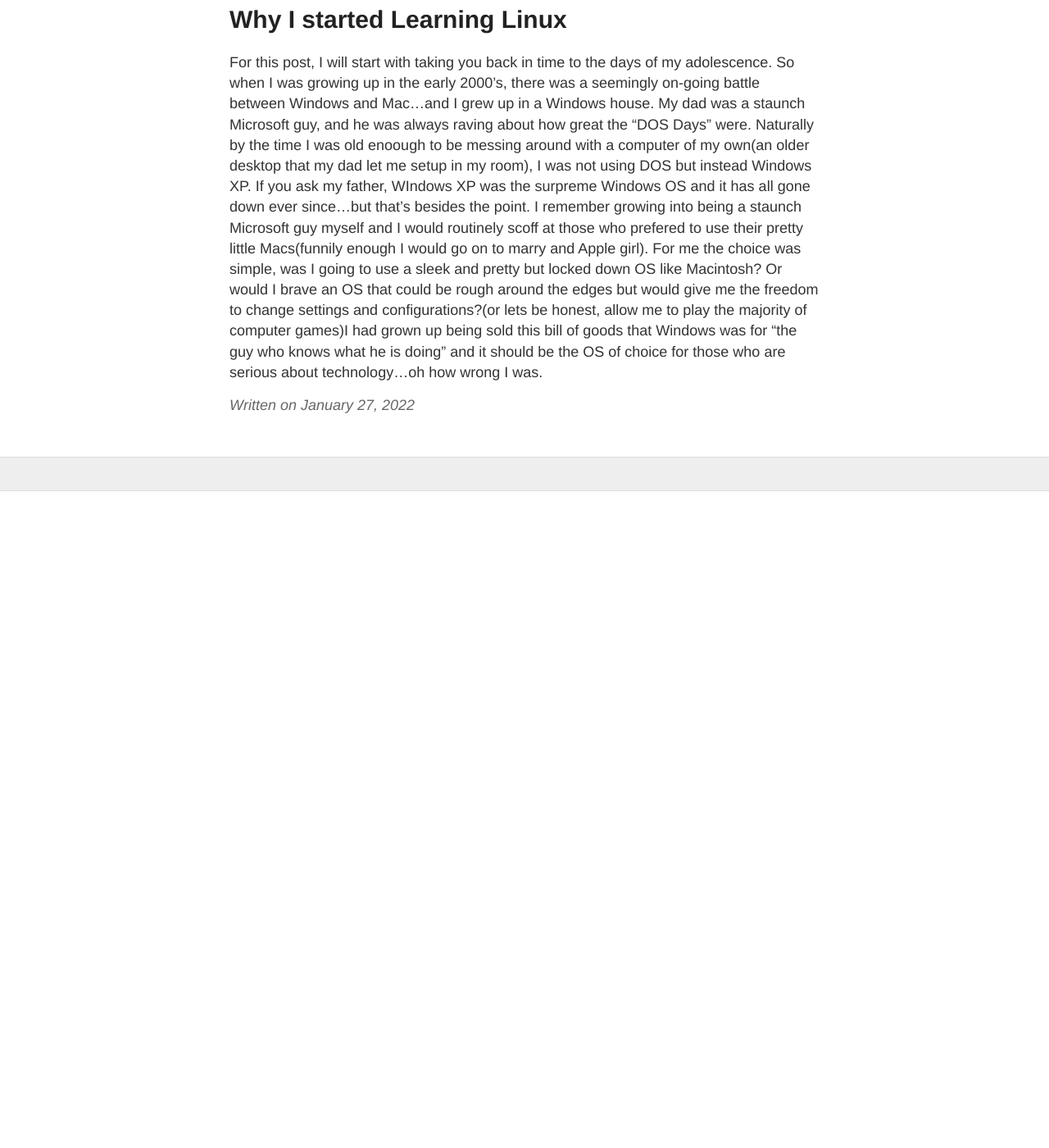
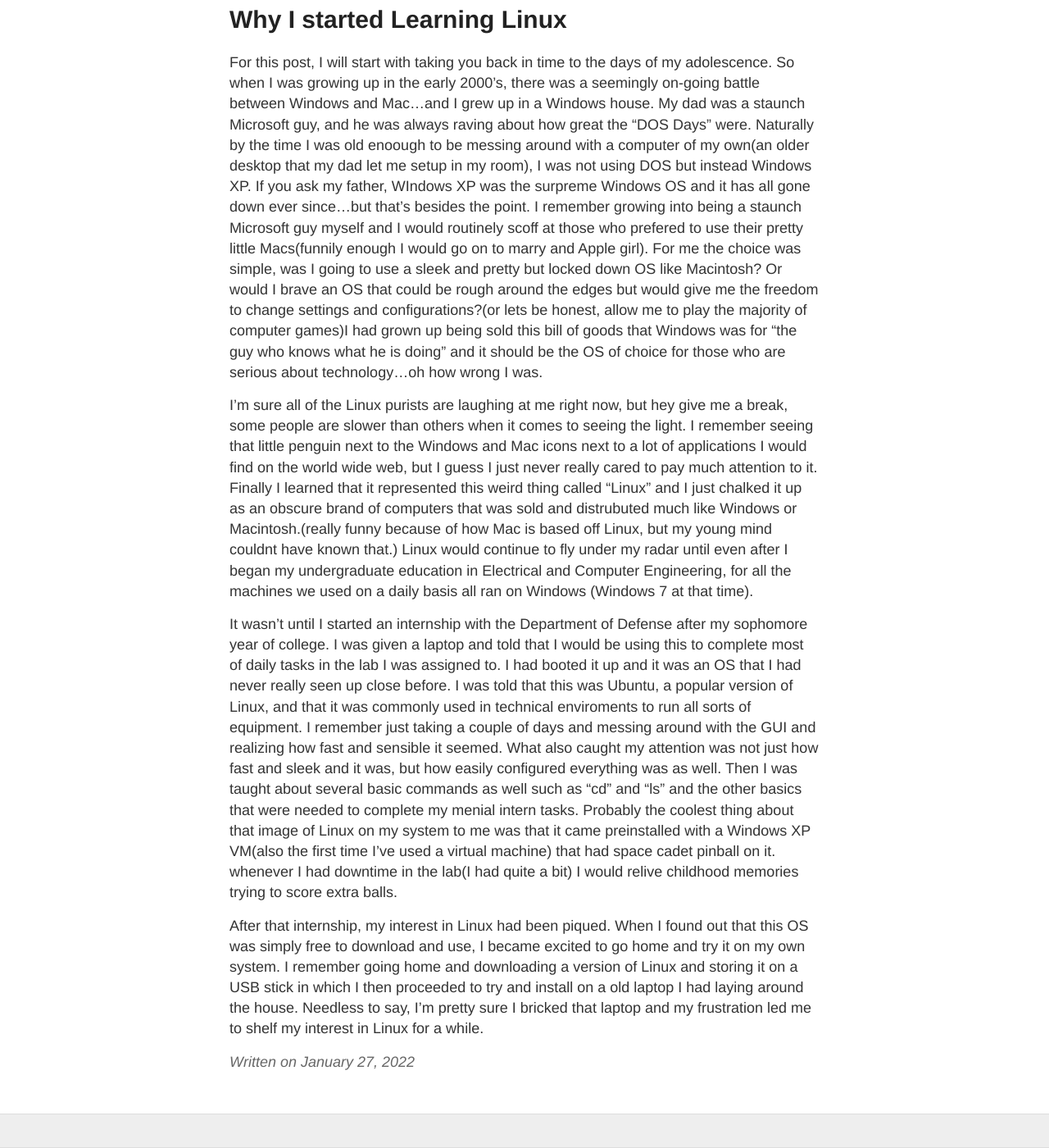
Before and after one commit to rockinraymond/wyattcraymond, a Jekyll site: the page built from _posts/2022-1-27-Why-I-Started-Learning-Linux.md, in a window 1280 px wide and 1400 px high, scrolled down 163 px. Shown: the whole window at 82% size. Built offline with Jekyll 4.4.1, drawn with Linux system fonts in a browser that asks for light colours; before the commit the page ends 900 px from its top, so only the background shows below that.

Commit message:
Update 2022-1-27-Why-I-Started-Learning-Linux.md

```diff
--- a/_posts/2022-1-27-Why-I-Started-Learning-Linux.md
+++ b/_posts/2022-1-27-Why-I-Started-Learning-Linux.md
@@ -4,3 +4,9 @@ title: Why I started Learning Linux
 published: true
 ---
 For this post, I will start with taking you back in time to the days of my adolescence. So when I was growing up in the early 2000's, there was a seemingly on-going battle between Windows and Mac...and I grew up in a Windows house. My dad was a staunch Microsoft guy, and he was always raving about how great the "DOS Days" were. Naturally by the time I was old enoough to be messing around with a computer of my own(an older desktop that my dad let me setup in my room), I was not using DOS but instead Windows XP. If you ask my father, WIndows XP was the surpreme Windows OS and it has all gone down ever since...but that's besides the point. I remember growing into being a staunch Microsoft guy myself and I would routinely scoff at those who prefered to use their pretty little Macs(funnily enough I would go on to marry and Apple girl). For me the choice was simple, was I going to use a sleek and pretty but locked down OS like Macintosh? Or would I brave an OS that could be rough around the edges but would give me the freedom to change settings and configurations?(or lets be honest, allow me to play the majority of computer games)I had grown up being sold this bill of goods that Windows was for "the guy who knows what he is doing" and it should be the OS of choice for those who are serious about technology...oh how wrong I was.
+
+I'm sure all of the Linux purists are laughing at me right now, but hey give me a break, some people are slower than others when it comes to seeing the light. I remember seeing that little penguin next to the Windows and Mac icons next to a lot of applications I would find on the world wide web, but I guess I just never really cared to pay much attention to it. Finally I learned that it represented this weird thing called "Linux" and I just chalked it up as an obscure brand of computers that was sold and distrubuted much like Windows or Macintosh.(really funny because of how Mac is based off Linux, but my young mind couldnt have known that.) Linux would continue to fly under my radar until even after I began my undergraduate education in Electrical and Computer Engineering, for all the machines we used on a daily basis all ran on Windows (Windows 7 at that time).
+
+It wasn't until I started an internship with the Department of Defense after my sophomore year of college. I was given a laptop and told that I would be using this to complete most of daily tasks in the lab I was assigned to. I had booted it up and it was an OS that I had never really seen up close before. I was told that this was Ubuntu, a popular version of Linux, and that it was commonly used in technical enviroments to run all sorts of equipment. I remember just taking a couple of days and messing around with the GUI and realizing how fast and sensible it seemed. What also caught my attention was not just how fast and sleek and it was, but how easily configured everything was as well. Then I was taught about several basic commands as well such as "cd" and "ls" and the other basics that were needed to complete my menial intern tasks. Probably the coolest thing about that image of Linux on my system to me was that it came preinstalled with a Windows XP VM(also the first time I've used a virtual machine) that had space cadet pinball on it. whenever I had downtime in the lab(I had quite a bit) I would relive childhood memories trying to score extra balls.
+
+After that internship, my interest in Linux had been piqued. When I found out that this OS was simply free to download and use, I became excited to go home and try it on my own system. I remember going home and downloading a version of Linux and storing it on a USB stick in which I then proceeded to try and install on a old laptop I had laying around the house. Needless to say, I'm pretty sure I bricked that laptop and my frustration led me to shelf my interest in Linux for a while.
```
